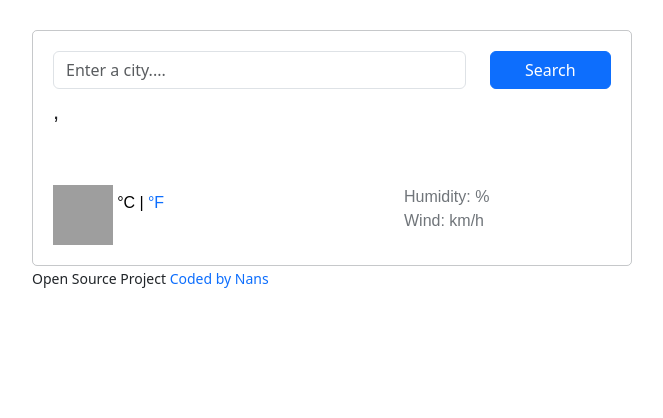
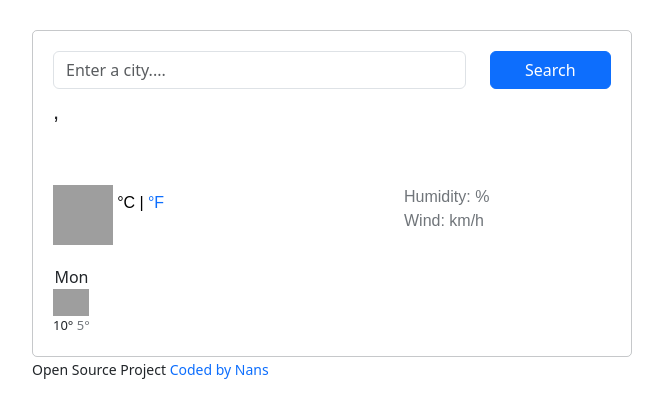
Before and after one commit to Nanahawaw/weather-api-sheCodes, a plain HTML site: page index.html in a window 1280 px wide. Shown: the whole page, without its empty margins (308-971 px from the left). Drawn offline with nearby package versions, Linux system fonts and the light colour scheme; no server answers; grey boxes are pictures that could not be loaded.

Commit message:
adding the html elements to inject into javascript

```diff
--- a/index.html
+++ b/index.html
@@ -62,6 +62,15 @@
               </div>
             </div>
         </div>
+        <div class="forecast">
+          <div class="forecast-days">
+            <div classs="days">
+              <div class="title">Mon</div>
+              <div class="icon"><img src="https://ssl.gstatic.com/onebox/weather/64/partly_cloudy.png" alt="icon" width="36"/></div>
+              <div class="forecast-temp"><span class="high">10&deg; </span><span class="low"> 5&deg;</span></div>
+            </div>
+          </div>
+        </div>
         </div>
       <small>
         Open Source Project
--- a/style.css
+++ b/style.css
@@ -105,3 +105,19 @@ ul {
   margin-top: 6px;
   vertical-align: top;
 }
+.forecast {
+  margin-top: 20px;
+  text-align: center;
+}
+.forecast .forecast-days {
+  display: flex;
+  justify-content: space-between;
+  gap: 5px;
+  align-items: center;
+}
+.forecast-temp {
+  font-size: 13px;
+}
+.forecast-temp .low {
+  color: rgb(112, 117, 122);
+}
```
